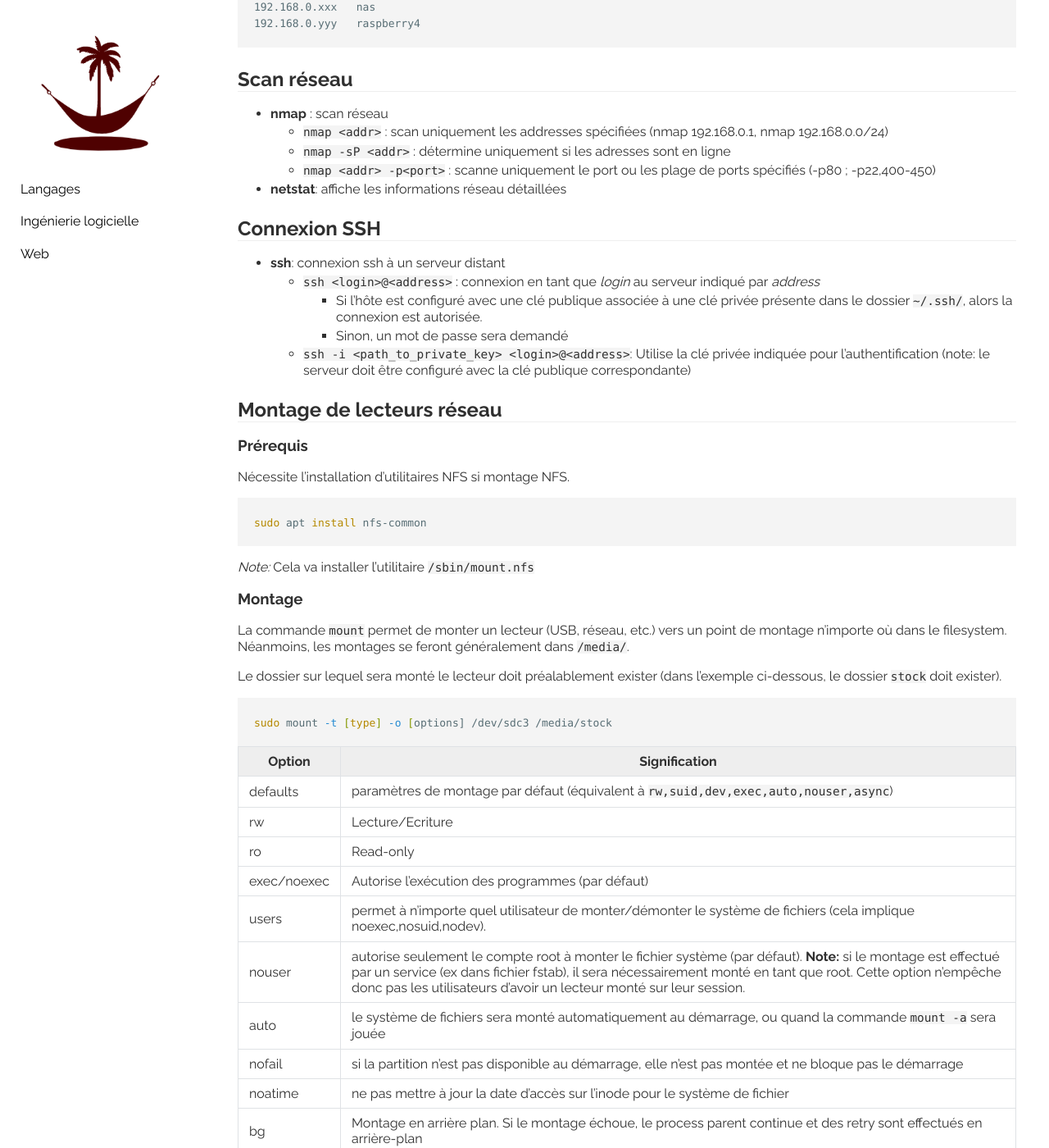
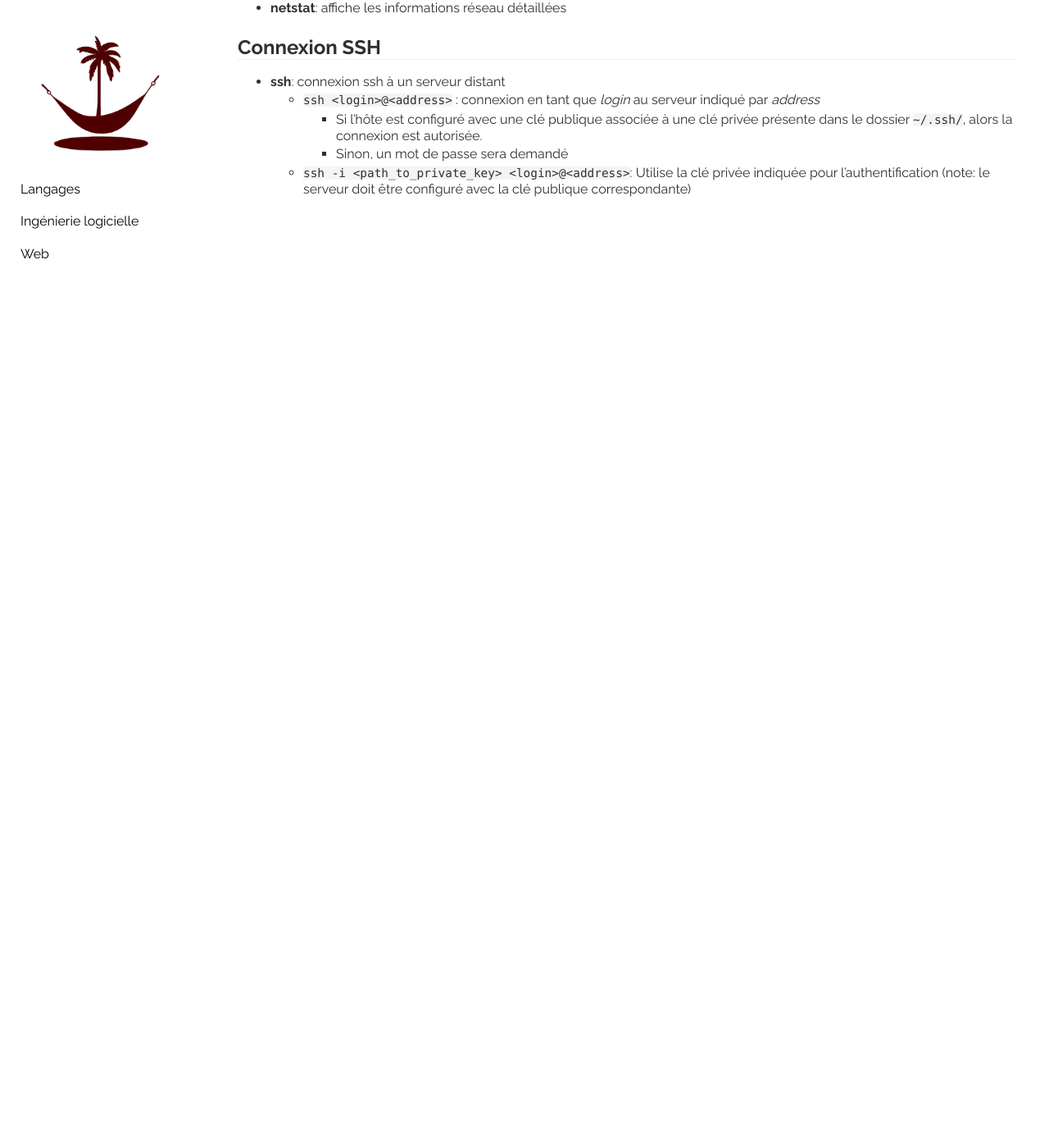
Before and after one commit to behej/lazyjekyll, a Jekyll site: the page built from _sweng/linux.md, in a window 1280 px wide and 1400 px high, scrolled down 3859 px. Shown: the whole window at 82% size. Built offline with Jekyll 4.4.1, drawn with Linux system fonts in a browser that asks for light colours; after the commit the page ends 4155 px from its top, so only the background shows below that; some of the changed text lies outside the part shown.

Commit message:
[Solve #140] Split linux base and linux sysadmin

````diff
--- a/_sweng/linux.md
+++ b/_sweng/linux.md
@@ -4,7 +4,7 @@
 icon: linux.png
 ---
 # Général
-## Description du filesystem
+## 📂 Description du filesystem
 
 |Dossier|Usage|
 |---|---|
@@ -109,7 +109,7 @@
   * echo "a;b;c;d" | cut -d';' -f2,3 --> b;c
 * **rev** : Renverse une chaine de caractère
 
-## Archives
+## 🗜 Archives
 * tar -cf archive.tar file1 file2 ... : compresse les fichiers dans une archive au format tar
 * tar -czf archive.tar file1 file2 ... : compresse les fichiers dans une archive au format tar.gz
 * tar -cjf archive.tar file1 file2 ... : compresse les fichiers dans une archive au format tar.bz2
@@ -123,7 +123,7 @@
 
 
 
-# Cron
+# 🕞 Cron
 Planification de tâches à heure ou intervalle fixe
 
 ```sh
@@ -145,15 +145,7 @@
 Faire attention à bien démarrer le service cron (cron deamon) `crond`
 
 # Réseau
-## Associer des noms à des adresses IP
 
-Permet de donner des noms à des IP du réseau local (plus simple de retenir un nom qu'une IP)
-* fichier `/etc/hosts`
-
-```sh
-192.168.0.xxx	nas
-192.168.0.yyy	raspberry4
-```
 
 ## Scan réseau
 * **nmap** : scan réseau
@@ -168,58 +160,3 @@
     * Si l'hôte est configuré avec une clé publique associée à une clé privée présente dans le dossier `~/.ssh/`, alors la connexion est autorisée.
     * Sinon, un mot de passe sera demandé
   * `ssh -i <path_to_private_key> <login>@<address>`: Utilise la clé privée indiquée pour l'authentification (note: le serveur doit être configuré avec la clé publique correspondante)
-
-
-## Montage de lecteurs réseau
-### Prérequis
-Nécessite l'installation d'utilitaires NFS si montage NFS.
-```sh
-sudo apt install nfs-common
-```
-*Note:* Cela va installer l'utilitaire `/sbin/mount.nfs`
-
-### Montage
-La commande `mount` permet de monter un lecteur (USB, réseau, etc.) vers un point de montage n'importe où dans le filesystem. Néanmoins, les montages se feront généralement dans `/media/`.
-
-Le dossier sur lequel sera monté le lecteur doit préalablement exister (dans l'exemple ci-dessous, le dossier `stock` doit exister).
-
-```sh
-sudo mount -t [type] -o [options] /dev/sdc3 /media/stock
-```
-
-|Option|Signification|
-|---|---|
-|defaults|paramètres de montage par défaut (équivalent à `rw,suid,dev,exec,auto,nouser,async`)|
-| rw | Lecture/Ecriture |
-| ro | Read-only |
-|exec/noexec|	Autorise l'exécution des programmes (par défaut)|
-|users|permet à n'importe quel utilisateur de monter/démonter le système de fichiers (cela implique noexec,nosuid,nodev).|
-|nouser|autorise seulement le compte root à monter le fichier système (par défaut). **Note:** si le montage est effectué par un service (ex dans fichier fstab), il sera nécessairement monté en tant que root. Cette option n'empêche donc pas les utilisateurs d'avoir un lecteur monté sur leur session. |
-|auto|le système de fichiers sera monté automatiquement au démarrage, ou quand la commande `mount -a` sera jouée|
-| nofail|si la partition n'est pas disponible au démarrage, elle n'est pas montée et ne bloque pas le démarrage|
-|noatime|ne pas mettre à jour la date d'accès sur l'inode pour le système de fichier|
-|bg|Montage en arrière plan. Si le montage échoue, le process parent continue et des retry sont effectués en arrière-plan|
-
-
-*Biblio*: https://doc.ubuntu-fr.org/mount_fstab
-
-### Montage automatique
-Pour un montage automatique au démarrage du PC, ajouter les lecteurs à monter ainsi que les options dans le fichier `/etc/fstab`.
-
-**Note:** Le montage des lecteurs sera alors effectué par un service en tant que root.
-
-```sh
-192.168.0.xxx:/media/	/media/nas-media	nfs	defaults,auto,nofail,noatime,bg	0	0
-192.168.0.xxx:/Documents/	/media/nas-doc	nfs	defaults,auto,nofail,noatime,bg	0	0
-```
-
-`mount -a` : Effectue tous les montages décrits dans le fichier *fstab*.
-
-
-# Hardware
-
-* `lspci`: Liste tous les périphériques PCI
-* `lsusb`: Liste tous les périphériques USB
-* `lshw`: Liste les périphériques matériel
-  * `lshw -C <categorie>`: Filtre par catégorie (ex: *lshw -C network*)
-* `lsmod`: Liste les modules du kernel qui sont chargés (mise en forme du fichier */proc/modules*)
````
Also changed, not shown: _sweng/linux_admin.md (+70 -3 lines).
